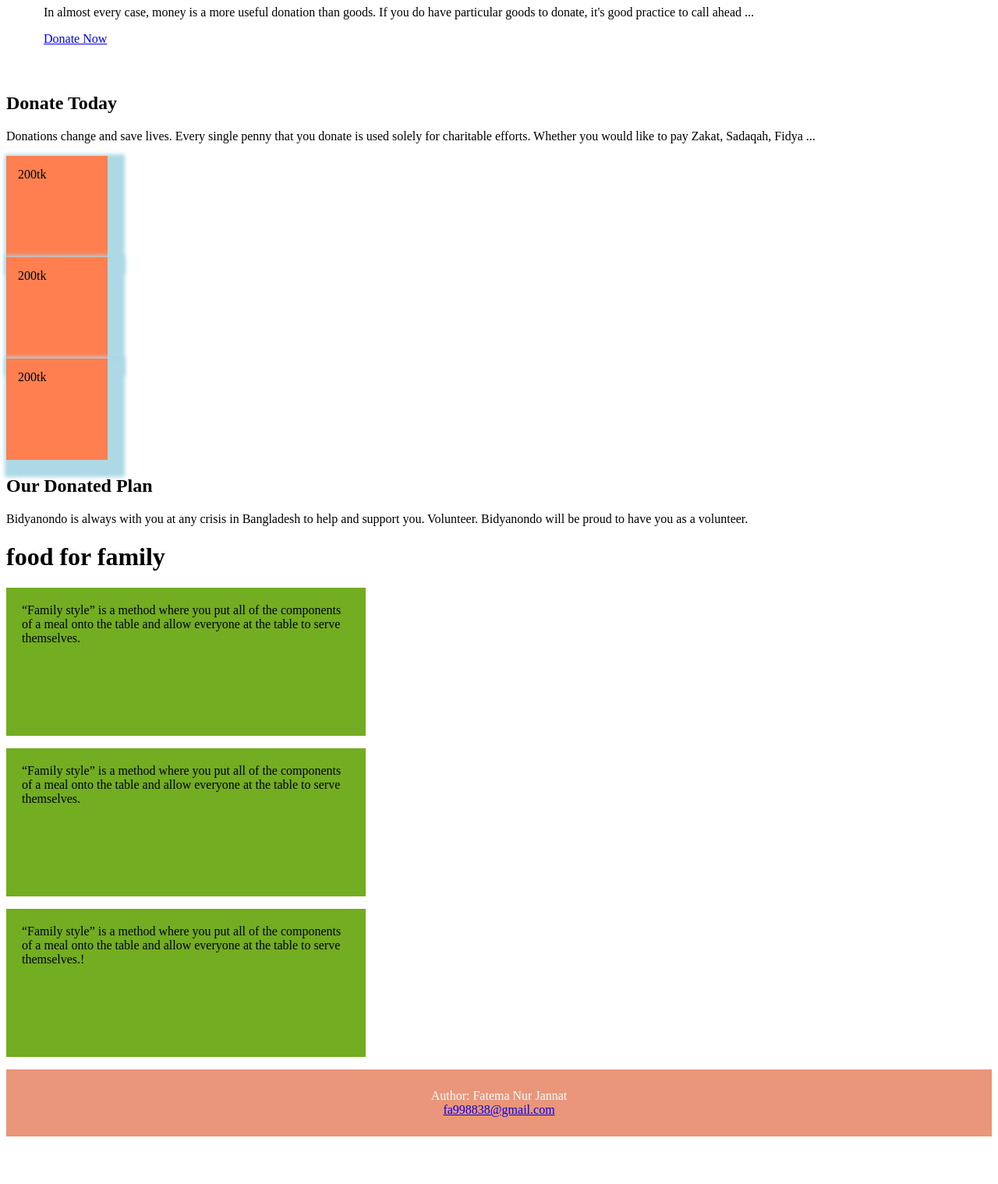
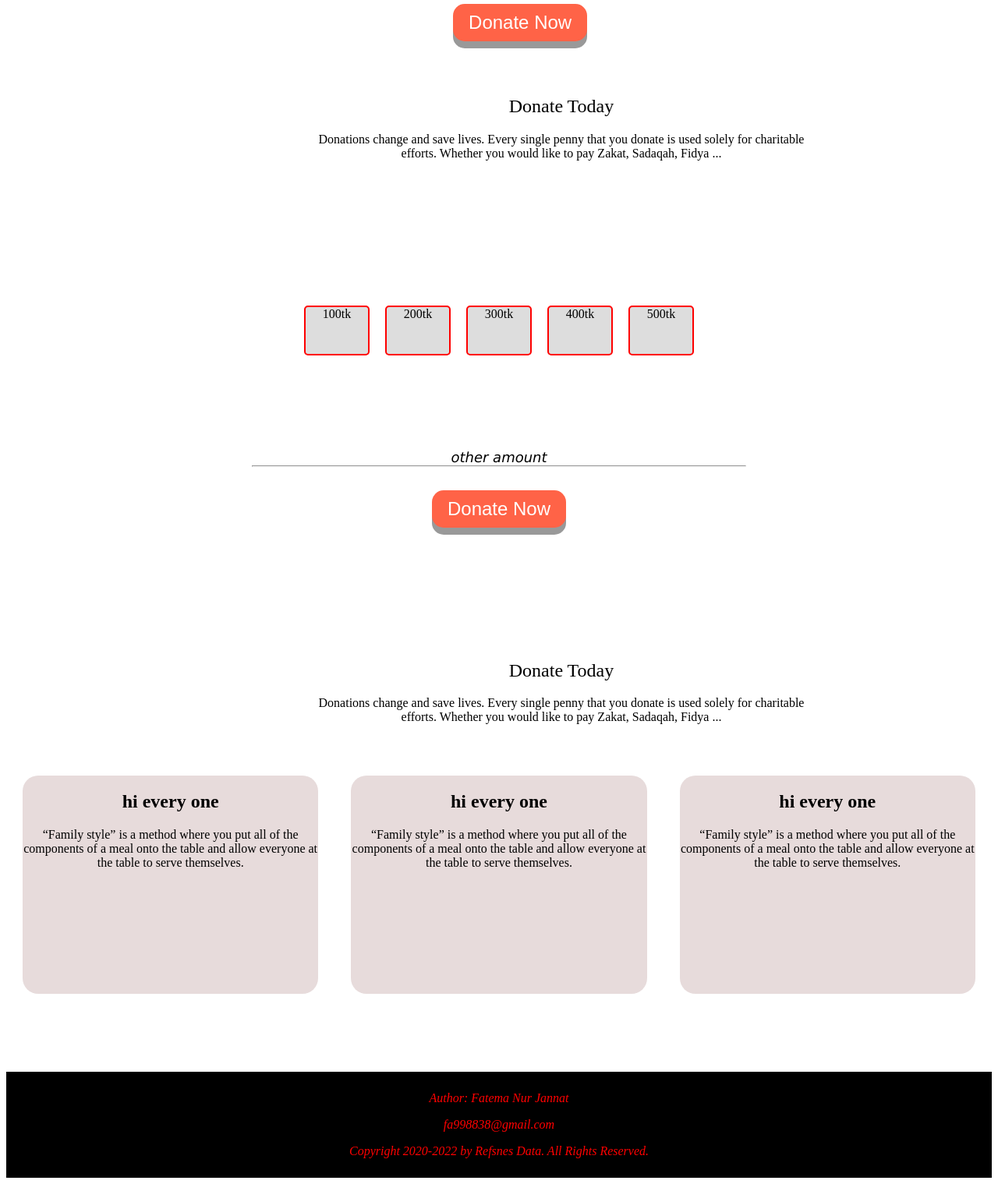
Before and after one commit to Fatema998/assenment-1st, a plain HTML site: page index.html in a window 1280 px wide. Shown: the part 123-1642 px from the top of the page at 78% size. Before the commit the page ends 1589 px from the top, so only its background shows below. Drawn offline with Linux system fonts and the light colour scheme.

Commit message:
first commit

```diff
--- a/index.html
+++ b/index.html
@@ -12,21 +12,22 @@
 
 
         <header>
-            <div class="flood">
-            <img src="fatema.jpg" alt="flood-image" style="width:100%">
-            <div class="flood-4" style="padding:24px 48px">
-            <h1 class="flood-3">Let's Help Those Who Are More In Need</h1>
+            <section class="flood">
+
+                  <div  class="flood1">  <img src="shelina.jpg" alt="flood" width="500" height="600">
+
+                    <h1>Let's Help Those Who Are More In Need</h1>
                     <p> In almost every case, money is a more useful
                     donation than goods. If you do have particular goods to donate,
                     it's good practice to call ahead ...</p>
-            <p><a href="#fatema" class="flood-1">Donate Now</a></p>
-            </div>
-        </div>
+                    <button class="button">Donate Now</button></div>
+
+
         </header>
 
 
-        <section>
-        <div>
+        <section class="donate998">
+        <div class="donate">
 
 
             <h1> Donate Today </h1>
@@ -36,38 +37,102 @@
             </p>
         </section>
 
-        <section> <div> <div class="fatu">200tk</div>
-            <div class="fatu">200tk</div>
-            <div class="fatu">200tk</div>
 
 
-        </div></div>
 
 
+
+
+
+
+
+
+
+
+
+
+
+
+          <div class="container">
+            <div class="box">100tk</div>
+            <div class="box">200tk</div>
+            <div class="box">300tk</div>
+            <div class="box">400tk</div>
+            <div class="box">500tk</div>
+        </div>
+
+
+   <section class="other2">
+
+
+
+                <div class="other">
+                    <placeholder class="other"> other amount</placeholder>
+
+
+                    <hr class="w3-opacity">
+                     <br>
+                     <button class="button">Donate Now</button></div>
                     </section>
 
-        <section>
-            <div class="our donated"> <h1>Our Donated Plan</h1>
-            <p>Bidyanondo is always with you at any crisis in Bangladesh
-                to help and support you. Volunteer. Bidyanondo will
-                be proud to have you as a volunteer.</p>
+
+
+
+
+        <section class="donate998">
+            <div class="donate">
+
+
+                <h1> Donate Today </h1>
+                <p>Donations change and save lives. Every single penny that you
+                    donate is used solely for charitable efforts. Whether you would like to
+                    pay Zakat, Sadaqah, Fidya ...
+                </p>
+
 
             </div>
             </section>
 
 
-        <div>  <h1>  food for family </h1>  <p id="rcorners1">“Family style” is a method where you put all
+
+
+
+          <section class="fatu998">
+            <div class="fatema1">
+
+                <h1>hi every one</h1>
+                <p> “Family style” is a method where you put all
                     of the components of a meal onto the table
                     and allow everyone at the table to serve themselves.</p>
+            </div>
 
-            <p id="rcorners1">“Family style” is a method where you put all
+
+            <div class="fatema1">
+                <h1>hi every one</h1>
+
+                <p> “Family style” is a method where you put all
                     of the components of a meal onto the table
-                and allow everyone at the table to serve themselves.</p>
-            <p id="rcorners1">“Family style” is a method where you put all
+                    and allow everyone at the table to serve themselves.</p> </div>
+
+
+                    <div class="fatema1">
+                        <h1>hi every one</h1>
+                        <p>“Family style” is a method where you put all
                             of the components of a meal onto the table
-                and allow everyone at the table to serve themselves.!</p>
+                            and allow everyone at the table to serve themselves. </p> </div>
+             </section>
 
-        </div>
+
+
+
+
+
+
+
+
+
+
+
 
 
 
@@ -79,8 +144,7 @@
         <footer>
             <footer>
                 <p>Author: Fatema Nur Jannat<br>
-                <a href="mailto:hege@example.com">fa998838@gmail.com</a></p>
+               <p>fa998838@gmail.com</p>
+               <p>Copyright 2020-2022 by Refsnes Data. All Rights Reserved.</p>
           </footer>
     </footer>
-    </footer>
-    </html>
--- a/style.css
+++ b/style.css
@@ -8,27 +8,91 @@ p {
     background-repeat: no-repeat;
     background-size: cover;
   }
-  .fatu {
+
+h1 {
+  font-family:'Times New Roman', Times, serif;
+  font-weight: lighter;
+ font-weight: bolder;
+
+  color: #000;
+}
+
+
+p{
+  font-family:'Times New Roman', Times, serif;
+  color: #000;
+  font-weight: lighter;
+  position: justify;
+font-weight: 1200px px;
+
+
+
+}
+  .button {
+    padding: 15px 25px;
+    font-size: 24px;
+    text-align: center;
+
+
+    color: #fff;
+    background-color: tomato;
+    border: none;
+    border-radius: 5px;
+
+  }
+
+  .button:hover {background-color:green}
+
+  .button:active {
+    background-color: red;
+
+    transform: translateY(4px);
+  }
+    /*   .fatu {
     width: 100px;
     height: 100px;
     padding: 15px;
     background-color: coral;
     box-shadow: 10px 10px 5px 12px lightblue;
 
-    display:horizontally;
+    display:flex;
 
+  }    */
+
+
+  .flex-container {
+    width: 100%;
+    display: flex;
+    background-color: #f1f1f1;
+  }
+
+ .flex-container > div {
+    background-color: rgb(3, 39, 75);
+    color: white;
+    width: 30%;
+    margin: 10px;
+    text-align: center;
+    line-height: 75px;
+    font-size: 30px;
   }
 
 
-  #rcorners1 {
-    border: 100px;
+  .flex-container:hover{
+   background-color:red;
+
+  }
+  /** .rcorners1 {
+    width: 30%;
+    height: 100px;
+    border: 10px;
     background: #73AD21;
     padding: 20px;
-    width: 33.33%;
-    height: 150px;
+
     text:center;
-    float:inline;
+    display:flex;
   }
+
+ **/
 
 
 
@@ -43,9 +107,247 @@ p {
 
 
 
+
+  .buttonn {
+    position: relative;
+    background-color: #04AA6D;
+    border: none;
+    font-size: 28px;
+    color: #FFFFFF;
+    padding: 20px;
+    width: 200px;
+    text-align: center;
+    -webkit-transition-duration: 0.4s; /* Safari */
+    transition-duration: 0.4s;
+    text-decoration: none;
+    overflow: hidden;
+    cursor: pointer;
+  }
+
+  .buttonn:after {
+    content: "";
+    background: #90EE90;
+    display: block;
+    position: absolute;
+    padding-top: 300%;
+    padding-left: 350%;
+    margin-left: -20px!important;
+    margin-top: -120%;
+    opacity: 0;
+    transition: all 0.8s
+  }
+
+  .buttonn:active:after {
+    padding: 0;
+    margin: 0;
+    opacity: 1;
+    transition: 0s
+  }
+
+
+
+
 footer {
+  padding-top: 120px;
     text-align: center;
     padding: 3px;
-    background-color: DarkSalmon;
-    color: white;
+    background-color:black;
+
+
   }
+  footer p{ font-weight: 100px;
+  font-style: italic;
+color:red;}
+
+  .fatu998{ display: flex;
+    width: 100%;
+
+
+  }
+
+
+  .fatema1{
+    width: 30%;
+    height: 180px;
+    text-align: center;
+    background-color: rgb(231, 219, 219);
+    margin: auto;
+   padding-bottom: 100px;
+   margin-bottom: 100px;
+   border-radius: 20px;
+  }
+
+  /** .fatema1{
+
+    width: 25%;
+    height: 100px;
+
+
+    padding: 80px ;
+    border: 1px solid  #BFBFBF;
+    background-color: rgb(230, 218, 218);
+
+    text-align: center;
+margin-bottom: 50px;
+    box-shadow: #999;
+
+
+  }
+
+
+  .flexparagraph {
+    display: flex;
+    width: 100%;
+  }
+  .rcorners1{
+    width: 25%;
+    height: 100px;
+    text-align: center;
+    background-color: rgb(231, 219, 219);
+    margin: auto;
+    display: flex;
+  }
+  **/
+
+
+
+  .ourdonated998{display: flex;
+    width: 100%;
+
+  }
+  .ourdonated{   width: 1024px;
+    margin: auto;
+    padding: 10px 80px 80px 50px;
+    border: 5px solid  #BFBFBF;
+    background-color: rgb(230, 218, 218);
+    text-align: center;
+    margin-top: 50px;
+    margin-bottom: 50px;
+  }
+  .donate998{
+    width: 1024px;
+    display: flex;
+  }
+  .donate{
+    width: 1024px;
+
+  margin-left: 400px;
+    text-align:center ;
+    margin-top: 50px;
+    margin-bottom: 50px;
+    font-family:'Gill Sans', 'Gill Sans MT', Calibri, 'Trebuchet MS', sans-serif;
+    font-weight: 100;
+    font-style: inherit;
+  }
+
+
+
+
+
+  .flood{
+    width: 100%;
+    display: flex;
+
+  }
+
+  .flood1{
+    font-size: medium;
+    font-family: 'Lucida Sans', 'Lucida Sans Regular', 'Lucida Grande', 'Lucida Sans Unicode', Geneva, Verdana, sans-serif;
+font-style: italic;
+
+    text-align: center;
+    margin-left: 200px;
+
+
+  }
+
+
+  .button {
+    padding: 10px 20px;
+    font-size: 24px;
+    text-align: center;
+    cursor: pointer;
+    outline: none;
+    color: #fff;
+    background-color: tomato;
+    border: none;
+    border-radius: 15px;
+    box-shadow: 0 9px #999;
+  }
+
+.other2{
+  width: 100%;
+    display:flexbox;
+
+}
+
+.other{
+  margin-top: 100px;
+  margin-bottom: 100px;
+  font-size:large;
+  font-family: 'Lucida Sans', 'Lucida Sans Regular', 'Lucida Grande', 'Lucida Sans Unicode', Geneva, Verdana, sans-serif;
+font-style: italic;
+
+  text-align: center;
+  font-weight: 400px;
+
+
+
+}
+
+.button2 {
+  background-color: #ca8a29; /* Green */
+  border:none;
+  color: white;
+  padding: 20px 20px;
+  text-align: center;
+  text-decoration: none;
+  display: inline-block;
+  font-size: 16px;
+  margin-left:10px;
+  cursor: pointer;
+  border-radius: 20px;
+
+}
+
+.button1 {padding: 18px 28px;}
+
+
+.w3-opacity{
+ width: 50%;
+ margin-top: auto;
+}
+
+.container{
+  width: 60%;
+  padding: 20px;
+  margin: 100px auto;
+
+  display: flex;
+  flex-direction: row;
+  justify-content: center;
+}
+
+.box{
+  width: 80px;
+  height: 60px;
+  background: #ddd;
+  margin: 0px 10px;
+  transition: 1s;
+  border: 2px solid red;
+  text-align:center;
+  border-radius: 5px;
+}
+.box:hover{
+  transform: scale(1.3);
+
+  z-index: 2;
+  box-shadow: 2px 2px 2px #000;
+
+}
+:placeholder{
+
+  border-left: none;
+  border-right: none;
+border-top: none;
+}
```
Also changed, not shown: index.html1.html (+2 -1 lines), images/292957498_1709975072695177_3134450522250141106_n.jpg (added), images/donation1.jpg (added), images/mdali.jpeg (added), images/shelina.jpg (renamed from images/fatema.jpg). Lines whose indentation alone changed are shown as unchanged.
